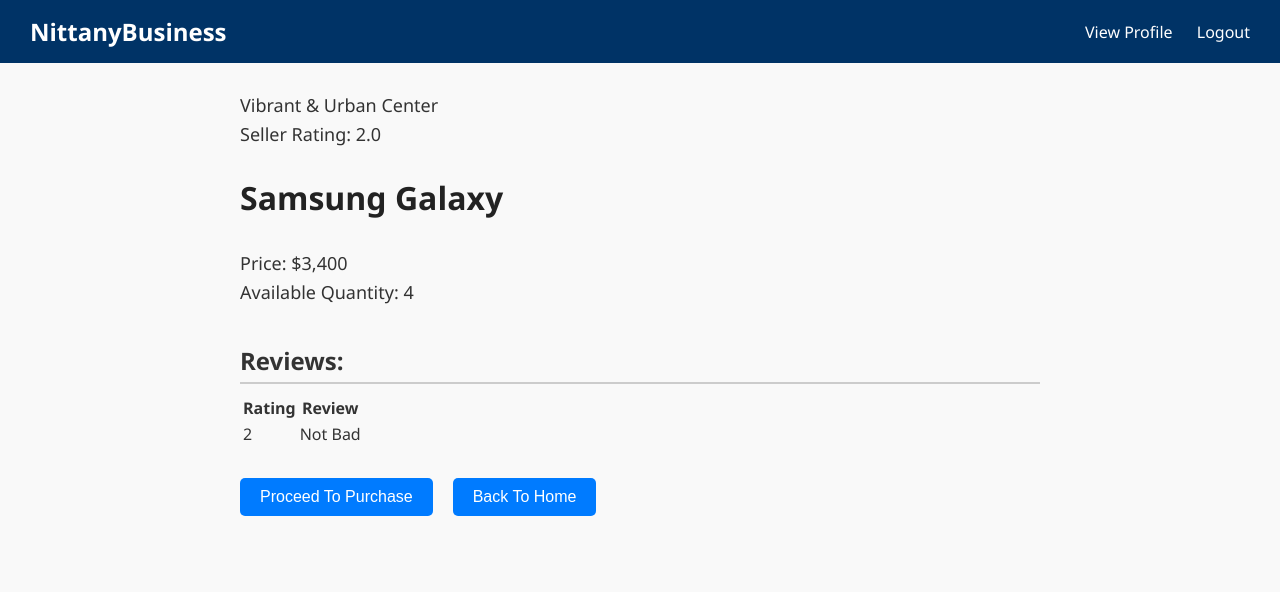
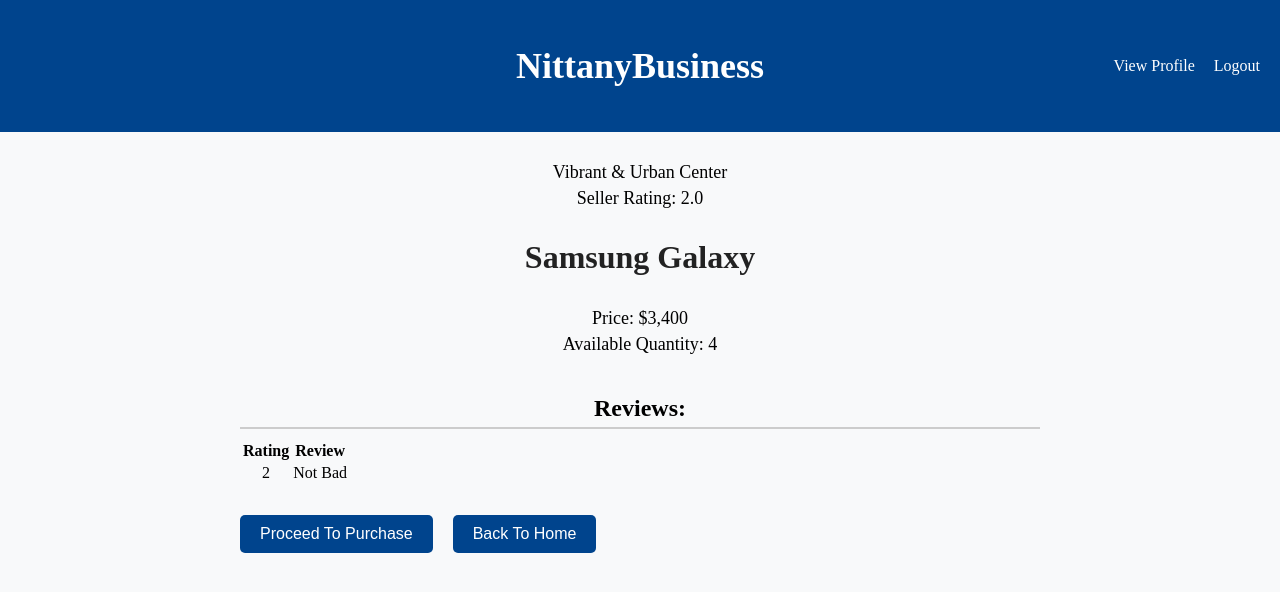
Before and after one commit to bz28/431w, a Flask app: page /productreviews in a window 1280 px wide. Shown: the top 592 px of the page. Run offline with Flask 3, Linux system fonts and the light colour scheme; a user stored in the database is signed in; data comes from the database, SQL or seed files in the repository.

Commit message:
fixed seller reviews and products ui

```diff
--- a/web_app/app.py
+++ b/web_app/app.py
@@ -358,7 +358,10 @@
     cursor.execute('SELECT AVG(R.Rate) AS Average_Rate FROM Orders O JOIN Reviews R ON O.Order_ID = R.Order_ID WHERE O.Seller_Email = ? GROUP BY O.Seller_Email;', (session['seller_email'],))
     rating = cursor.fetchall()
     business_name = business_name[0][0]
-    rating = rating[0][0]
+    if (len(rating) == 0):
+        session['rating'] = "No reviews"
+    else:
+        session['rating'] = rating[0][0]
     connection.commit()
     connection.close()
     return render_template('seller_reviews.html', business_name=business_name, rating=rating)
--- a/web_app/templates/product_reviews.html
+++ b/web_app/templates/product_reviews.html
@@ -6,38 +6,36 @@
   <title>Product Reviews</title>
   <style>
     body {
-      font-family: 'Segoe UI', Tahoma, Geneva, Verdana, sans-serif;
+            font-family: 'Times New Roman', Times, serif;
             margin: 0;
             padding: 0;
-      background-color: #f9f9f9;
-      color: #333;
+            text-align: center;
+            background-color: #f8f9fa;
         }
 
     header {
-      background-color: #003366;
+            background-color: #00448d;
             color: white;
-      padding: 15px 30px;
-      display: flex;
-      justify-content: space-between;
-      align-items: center;
+            padding: 15px;
+            font-size: 24px;
+            position: relative;
         }
 
-    header h2 {
-      margin: 0;
-      font-size: 24px;
+    .top-right-links {
+      position: absolute;
+      right: 20px;
+      top: 50%;
+      transform: translateY(-50%);
+      font-size: 16px;
     }
-
     .top-right-links a {
       color: white;
       text-decoration: none;
-      margin-left: 20px;
-      font-size: 16px;
+      margin-left: 15px;
     }
-
     .top-right-links a:hover {
       text-decoration: underline;
     }
-
     section {
       max-width: 800px;
       margin: 30px auto;
@@ -74,7 +72,7 @@
     }
 
     button {
-      background-color: #007bff;
+      background-color: #00448d;
       color: white;
       padding: 10px 20px;
       border: none;
@@ -84,14 +82,12 @@
       transition: background-color 0.2s ease-in-out;
     }
 
-    button:hover {
-      background-color: #0056b3;
-    }
-
     @media (max-width: 600px) {
       .links-section {
-        flex-direction: column;
-        align-items: center;
+        margin-top: 30px;
+        display: flex;
+        gap: 20px;
+        justify-content: center;
       }
 
       header {
```
Lines whose indentation alone changed are shown as unchanged.
